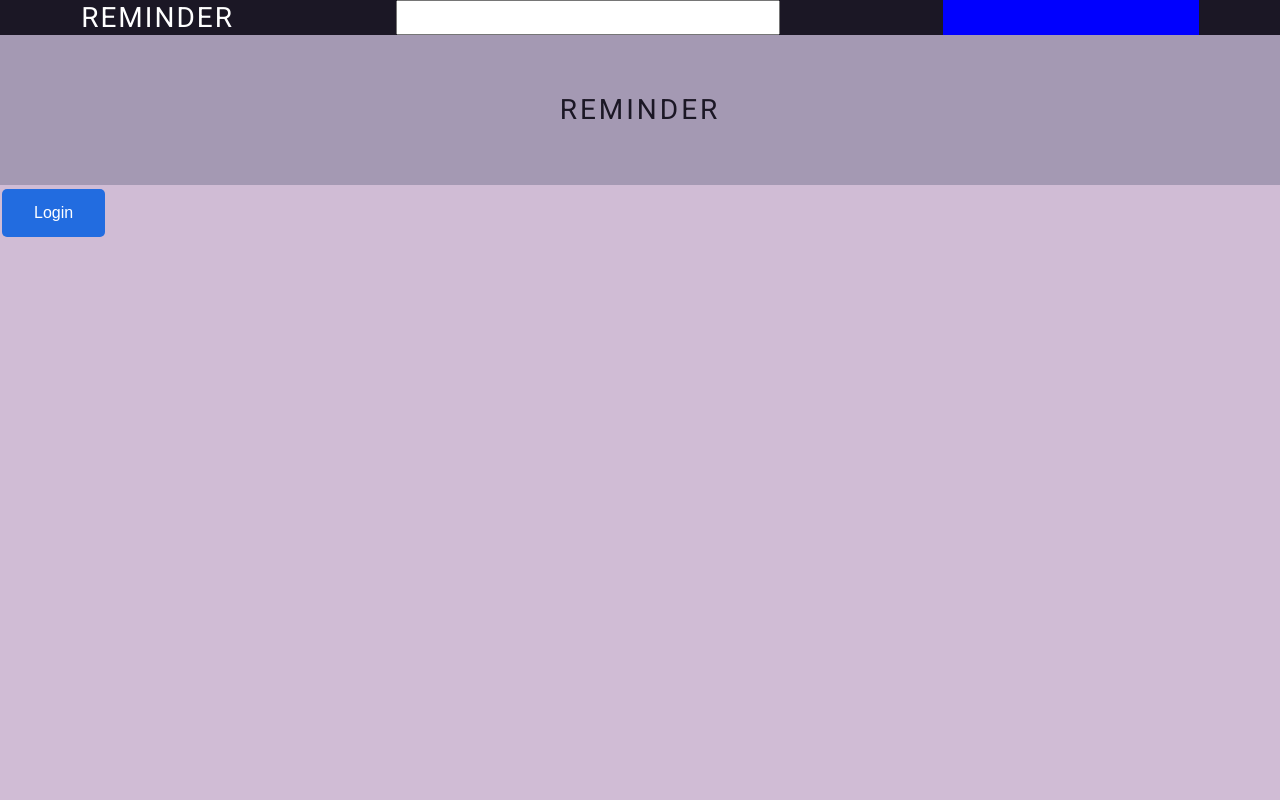
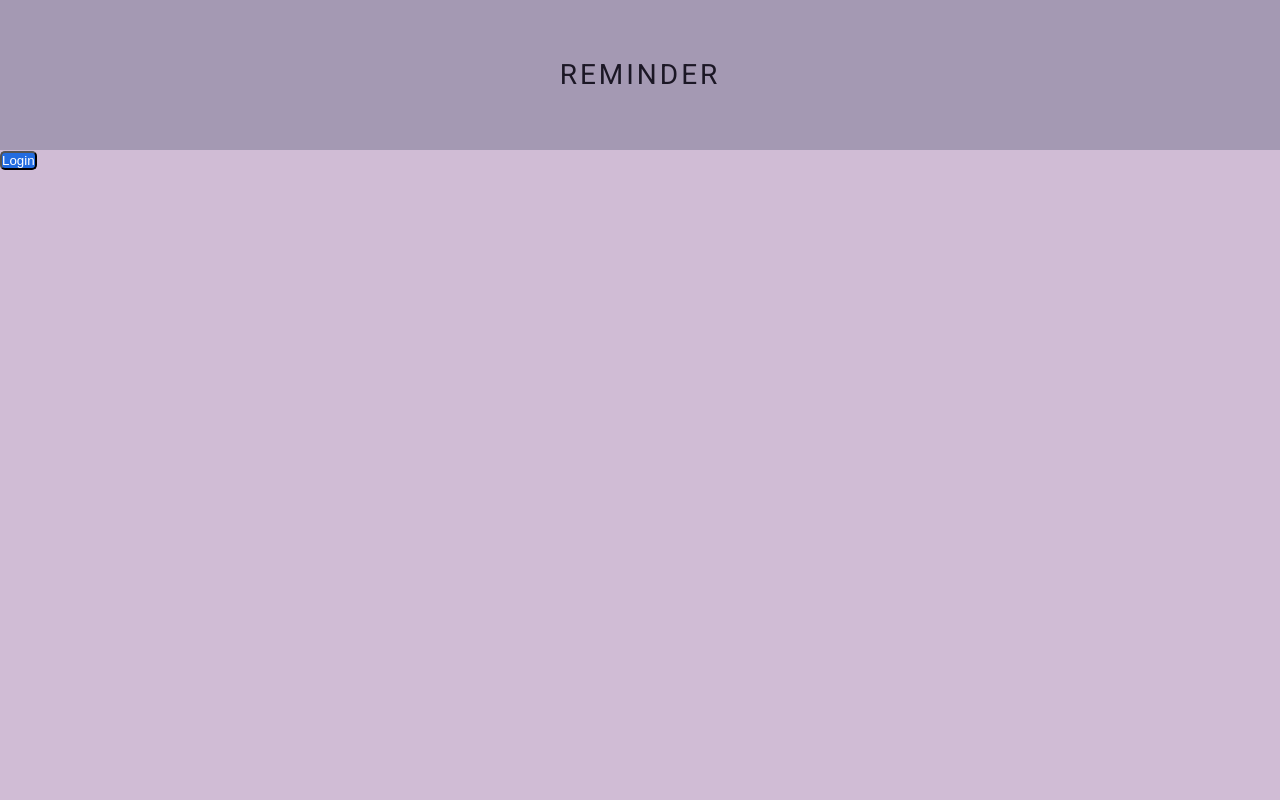
Before and after one commit to data-miner00/reminder, a Vue app: page /#/ in a window 1280 px wide. Shown: the top 800 px of the page. Built offline with nearby package versions, Linux system fonts and the light colour scheme.

Commit message:
Fixed header, added footer, modified dashoard

```diff
--- a/src/App.vue
+++ b/src/App.vue
@@ -4,17 +4,13 @@
       <router-link to="/">Home</router-link> |
       <router-link to="/about">About</router-link>
     </div>-->
-    <Header />
     <router-view />
   </div>
 </template>
 
 <script>
-import Header from "./components/Header";
 export default {
-  components: {
-    Header,
-  },
+
 };
 </script>
 
@@ -31,16 +27,16 @@ $color5: #226CE0
   margin: 0
   box-sizing: border-box
 
-button
-  border: none
-  color: white
-  padding: 15px 32px
-  text-align: center
-  text-decoration: none
-  font-size: 16px
-  margin: 4px 2px
-  cursor: pointer
-  background-color: $color5
+// button
+//   border: none
+//   color: white
+//   padding: 15px 32px
+//   text-align: center
+//   text-decoration: none
+//   font-size: 16px
+//   margin: 4px 2px
+//   cursor: pointer
+//   background-color: $color5
 
 #app
   display: flex
--- /dev/null
+++ b/src/assets/dummy.js
@@ -0,0 +1,47 @@
+export default [
+    {
+        id: 1,
+        title: 'Build software',
+        elapsed: '5 days ago'
+    },
+    {
+        id: 2,
+        title: 'Research Plants',
+        elapsed: '4 days ago'
+    },
+    {
+        id: 3,
+        title: 'Research Plants',
+        elapsed: '4 days ago'
+    },
+    {
+        id: 4,
+        title: 'Research Plants',
+        elapsed: '4 days ago'
+    },
+    {
+        id: 5,
+        title: 'Build Minecraft',
+        elapsed: '3 days ago'
+    },
+    {
+        id: 6,
+        title: 'Study Quantum Physics',
+        elapsed: '2 days ago'
+    },
+    {
+        id: 7,
+        title: 'Study Quantum Physics',
+        elapsed: '2 days ago'
+    },
+    {
+        id: 8,
+        title: 'Build Discord Bot Game',
+        elapsed: '1 minutes ago'
+    },
+    {
+        id: 9,
+        title: 'Build Discord Bot Game',
+        elapsed: '1 minutes ago'
+    },
+]
--- /dev/null
+++ b/src/components/Footer.vue
@@ -0,0 +1,31 @@
+<template>
+  <footer>
+      <div class="word">
+          Made with <span title="love">❤</span> &copy; 2020 Weiyan Holdings
+      </div>
+  </footer>
+</template>
+
+<script>
+export default {
+
+}
+</script>
+
+<style lang="sass" scoped>
+@import url('https://fonts.googleapis.com/css?family=Poppins&display=swap')
+
+footer
+    height: 60px
+    width: 100%
+    background: black
+    display: flex
+    justify-content: center
+    align-items: center
+
+    .word
+        font-size: 15px
+        font-family: 'Poppins', cursive
+        color: white
+
+</style>
--- a/src/components/Header.vue
+++ b/src/components/Header.vue
@@ -1,16 +1,29 @@
 <template>
   <header>
 		<div class="logo">Reminder</div>
-		<input type="text" name="search" id="search" v-model="search" />
+		<input type="text" id="search" />
 		<div class="bind-one">
-
+			<div class="user">
+				<img
+					src="https://img.icons8.com/plasticine/2x/google-logo.png"
+					width="30"
+					height="30"
+					class="avatar"
+				/>
+				<div class="username">{{ username }}</div>
+			</div>
+			<div class="logout">Logout</div>
 		</div>
 	</header>
 </template>
 
 <script>
 export default {
-
+	data() {
+		return {
+			username: 'Arkadian',
+		}
+	}
 }
 </script>
 
@@ -36,6 +49,15 @@ header
 
 	.bind-one
 		height: 35px
-		width: 20%
-		background-color: blue
+		width: 13%
+		display: flex
+		justify-content: space-around
+		align-items: center
+		color: white
+		.user
+			display: flex
+			align-items: center
+			justify-content: space-between
+			.username
+				font-weight: bold
 </style>
--- a/src/views/Dashboard.vue
+++ b/src/views/Dashboard.vue
@@ -1,67 +1,61 @@
 <template>
+
   <div class="dashboard">
+		<Header />
+		<div class="container">
+			<h3 class="date">{{ todayDate }}</h3>
+			<div class="display-box">
+				<div class="label">My tasks</div>
+				<div class="button-group">
+					<md-button>History</md-button>
+					<md-button class="md-raised md-primary">Add Task</md-button>
+				</div>
+			</div>
+			<div class="display-box2">
 
-		<div class="container">
-			<h1 class="welcome">Welcome back {{ username }}!</h1>
-			<h3 class="date">{{ todayDate }}</h3>
-			<h3 class="md">My Tasks</h3>
-
+				<div class="search">
+					<input type="text" class="searchTerm" placeholder="What are you looking for?">
+					<button type="submit" class="searchButton">
+						<i class="fa fa-search"></i>
+					</button>
+				</div>
+			</div>
 			<div class="results">
-				<div class="hr" />
+				<!-- <div class="hr" /> -->
 				<div class="task" v-for="task in tasks" :key="task.id">
 					<div class="inner">
 						<div>{{ task.title }}</div>
 						<div class="elapsed" style="color: red;">{{ task.elapsed }}</div>
 					</div>
-					<div class="hr" />
+					<!-- <div class="hr" /> -->
 				</div>
 			</div>
 		</div>
-
+		<Footer />
   </div>
 </template>
 
 <script>
-
+import Header from '../components/Header'
+import Footer from '../components/Footer'
+import tasks from '../assets/dummy'
 export default {
 	name: 'Dashboard',
   data() {
 		return {
-			username: 'Arkadian',
-			selected: 'Assignment',
 			search: '',
-			tasks: [
-				{
-					id: 1,
-					title: 'Build software',
-					elapsed: '5 days ago'
-				},
-				{
-					id: 2,
-					title: 'Research Plants',
-					elapsed: '4 days ago'
-				},
-				{
-					id: 3,
-					title: 'Build Minecraft',
-					elapsed: '3 days ago'
-				},
-				{
-					id: 4,
-					title: 'Study Quantum Physics',
-					elapsed: '2 days ago'
-				},
-				{
-					id: 5,
-					title: 'Build Discord Bot Game',
-					elapsed: '1 minutes ago'
-				},
-			]
+			tasks,
 		};
 	},
 	components: {
-
+		Header,
+		Footer,
 	},
+	mounted() {
+    let fontAwesome = document.createElement('script');
+		fontAwesome.setAttribute('src', 'https://kit.fontawesome.com/047746317e.js');
+		document.head.appendChild(fontAwesome);
+  },
 	computed: {
 		todayDate() {
 			const MONTHS = ['January', 'February', 'March', 'April', 'May', 'June', 'July', 'August', 'September', 'October', 'November', 'December']
@@ -99,11 +93,12 @@ export default {
 
 .container
 
-	padding: 0 16%
+	padding: 40px 16% 100px
 	display: flex
 	justify-content: center
 	flex-direction: column
 	align-items: center
+	background: #C1CFDA
 
 	.welcome
 		font-family: 'Questrial', sans-serif;
@@ -115,17 +110,62 @@ export default {
 	.results
 		width: 60%
 		margin: 20px 0 0 0
+		background: none
+
+		.task
+			background-color: none
+			border-bottom: 3px solid #534B62
+			padding: 0 0 0 15px
+			margin: 5px 0
+			color: #534B62
 
 .hr
-	width: 100%
+	width: 75%
 	height: 3px
-	background: black
+	border-radius: 5px
+	background: gray
+	margin: 0 auto
 
 .inner
-	padding: 20px
+	padding: 10px
 
 .date
 	text-align: center
-	font-size: 24px
-	margin: 15px 0
+	font-size: 28px
+	margin: 15px 0 55px
+
+
+
+.display-box
+	display: flex
+	justify-content: space-between
+	align-items: center
+	width: 600px
+	margin: 20px 0
+	background: rgba(0,0,0,0.2)
+
+	.label
+		padding: 0 0 0 8px
+		font-size: 24px
+
+
+.search
+	.searchTerm
+		width: 350px
+		height: 35px
+		border: 3px solid #00B4CC
+		padding-left: 8px
+		border-radius: 10px 0 0 10px
+		outline: none
+		&:focus
+			color: #00B4CC;
+	.searchButton
+		height: 35px
+		width: 55px
+		padding-right: 5px
+		background: #00B4CC
+		border: none
+		cursor: pointer
+		border-radius: 0 10px 10px 0
+		color: white
 </style>
```
Also changed, not shown: 2 other files (tests, documents, lock files or other folders).
